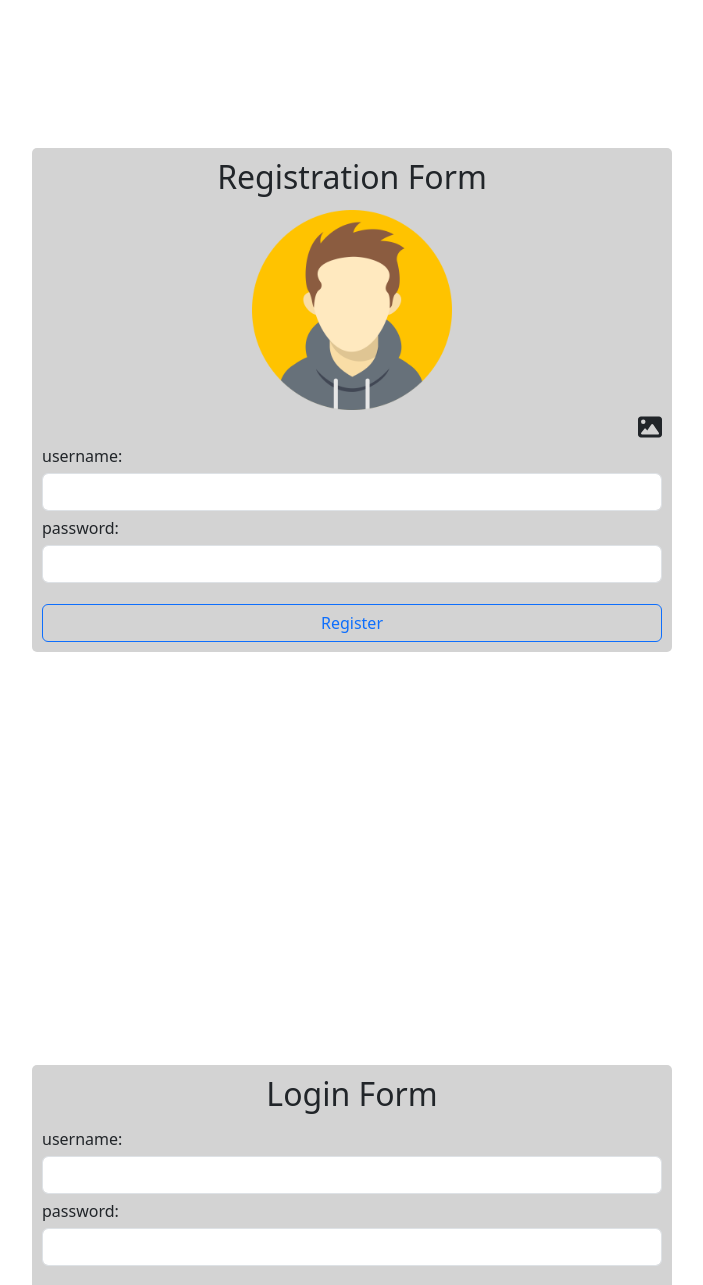
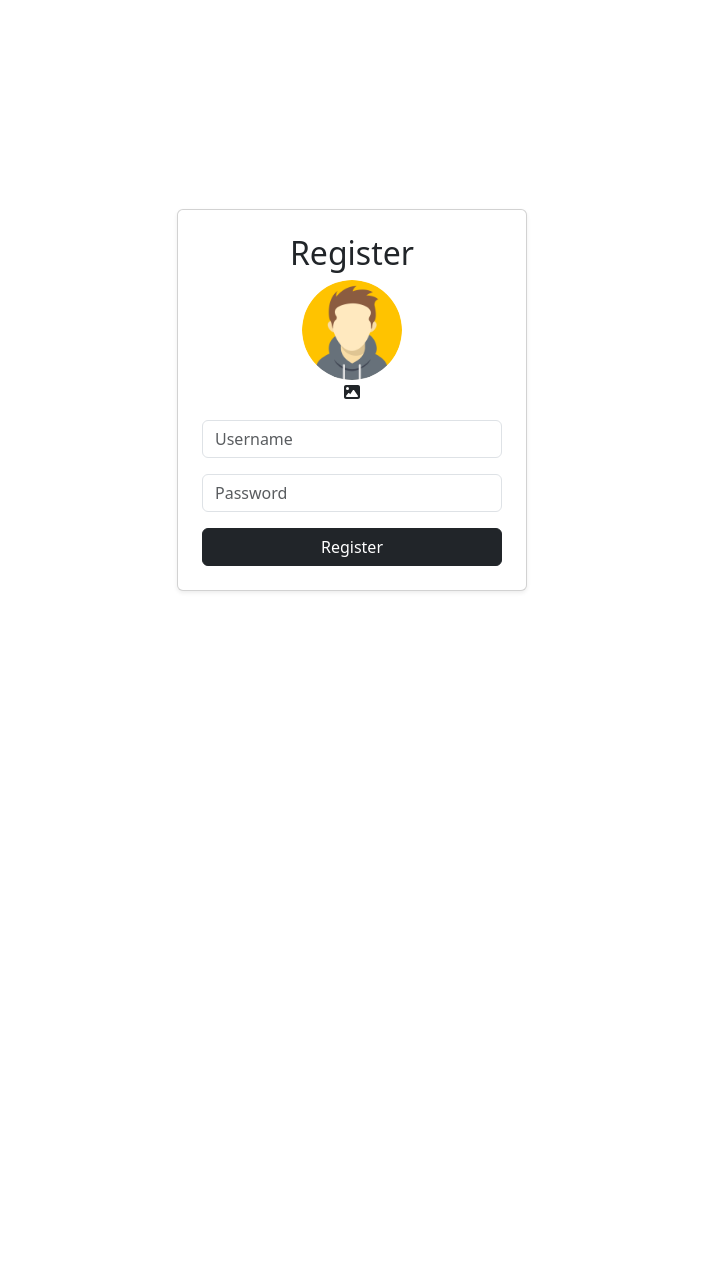
Before and after one commit to netanelzucaim/ChallengeZoneFrontend, a React (Vite) app: page /register in a window 1280 px wide. Shown: the top 1285 px of the page, without its empty margins (288-991 px from the left). After the commit the page ends 800 px from the top, so only its background shows below. Built offline with nearby package versions, Linux system fonts and the light colour scheme.

Commit message:
finish adding login and registration

```diff
--- a/package.json
+++ b/package.json
@@ -19,6 +19,7 @@
     "react": "^18.3.1",
     "react-dom": "^18.3.1",
     "react-hook-form": "^7.54.2",
+    "react-router-dom": "^7.1.5",
     "zod": "^3.24.1"
   },
   "devDependencies": {
--- a/src/components/App.tsx
+++ b/src/components/App.tsx
@@ -1,13 +1,22 @@
-// import RegistrationForm from "./RegistrationForm"
-import LoginForm from "./LoginForm"
-import RegistrationForm from "./RegistrationForm"
-function App() {
+import RegistrationForm from "./RegistrationForm";
+import LoginForm from "./LoginForm";
+import { BrowserRouter as Router, Route, Routes,Navigate } from 'react-router-dom';
+
+const App = () => {
   return (
-    <div>
-      <RegistrationForm/>
-      <LoginForm />
-    </div>
-  )
-}
+    <Router>
+      <div className="app-container">
 
-export default App
+        <Routes>
+          {/* Define Routes */}
+          <Route path="/register" element={<RegistrationForm />} />
+          <Route path="/login" element={<LoginForm />} />
+          {/* Default Route */}
+          <Route path="/" element={<Navigate to="/login" />} />
+        </Routes>
+      </div>
+    </Router>
+  );
+};
+
+export default App;
--- a/src/components/LoginForm.tsx
+++ b/src/components/LoginForm.tsx
@@ -1,16 +1,17 @@
-import { FC} from "react";
-import { FontAwesomeIcon } from "@fortawesome/react-fontawesome";
-import { faImage } from "@fortawesome/free-solid-svg-icons";
+import { FC } from "react";
 import { useForm } from "react-hook-form";
+import { useNavigate } from "react-router-dom";
 import userService, { User } from "../services/user_service";
+import 'bootstrap/dist/css/bootstrap.min.css';
 
 interface FormData {
   username: string;
   password: string;
+}
 
-}
 const LoginForm: FC = () => {
-  const { register, handleSubmit } = useForm<FormData>();
+  const { register, handleSubmit, formState: { errors } } = useForm<FormData>();
+  const navigate = useNavigate();
 
   const onSubmit = (data: FormData) => {
     console.log(data);
@@ -28,51 +29,38 @@ const LoginForm: FC = () => {
       });
   };
 
-
-
   return (
+    <div className="d-flex justify-content-center align-items-center vh-100">
+      <div className="card p-4 shadow-sm" style={{ width: '350px' }}>
+        <h2 className="text-center">Challenge Zone</h2>
+        <p className="text-center text-muted">Sign in</p>
+        <p className="text-center text-muted">Enter your username and sign in</p>
         <form onSubmit={handleSubmit(onSubmit)}>
-      <div
-        style={{
-          display: "flex",
-          justifyContent: "center",
-          alignItems: "center",
-          height: "100vh",
-          width: "100vw",
-        }}
-      >
-        <div
-          style={{
-            display: "flex",
-            flexDirection: "column",
-            backgroundColor: "lightgray",
-            padding: "10px",
-            margin: "10px",
-            borderRadius: "5px",
-            width: "50%",
-            justifyContent: "center",
-            gap: "5px",
-          }}
-        >
-          <h2 style={{ alignSelf: "center" }}>Login Form</h2>
-          <label>username:</label>
+          <div className="mb-3">
             <input
-            {...register("username")}
               type="text"
               className="form-control"
+              placeholder="Username"
+              {...register("username", { required: "Username is required" })}
             />
-          <label>password:</label>
+            {errors.username && <small className="text-danger">{errors.username.message}</small>}
+          </div>
+          <div className="mb-3">
             <input
-            {...register("password")}
               type="password"
               className="form-control"
+              placeholder="Password"
+              {...register("password", { required: "Password is required" })}
             />
-          <button type="submit" className="btn btn-outline-primary mt-3">
-            Login
-          </button>
+            {errors.password && <small className="text-danger">{errors.password.message}</small>}
+          </div>
+          <button type="submit" className="btn btn-dark w-100">Continue</button>
+        </form>
+        <div className="text-center mt-3">
+          <p className="text-muted">Don't have an account? <a href="#" className="text-dark" onClick={() => navigate('/register')}>Sign up</a></p>
         </div>
       </div>
-    </form>
+    </div>
   );
 };
 
--- a/src/components/RegistrationForm.tsx
+++ b/src/components/RegistrationForm.tsx
@@ -4,16 +4,17 @@ import { FontAwesomeIcon } from "@fortawesome/react-fontawesome";
 import { faImage } from "@fortawesome/free-solid-svg-icons";
 import { useForm } from "react-hook-form";
 import userService, { User } from "../services/user_service";
+import 'bootstrap/dist/css/bootstrap.min.css';
 
 interface FormData {
   username: string;
   password: string;
   img: File[];
 }
+
 const RegistrationForm: FC = () => {
   const [selectedImage, setSelectedImage] = useState<File | null>(null);
   const [errorMessage, setErrorMessage] = useState<string | null>(null);
-  // const inputFileRef = useRef<HTMLInputElement>(null)
   const { register, handleSubmit, watch } = useForm<FormData>();
   const [img] = watch(["img"]);
   const inputFileRef: { current: HTMLInputElement | null } = { current: null };
@@ -35,11 +36,11 @@ const RegistrationForm: FC = () => {
             console.log(response.data);
           })
           .catch((error) => {
-            console.log(error)
+            console.log(error);
             if (error.response && error.response.status === 409) {
               setErrorMessage(error.response.data);
             } else {
-                setErrorMessage("internal erorr, you entered the whole fields?");
+              setErrorMessage("Internal error, did you enter all fields?");
             }
           });
       })
@@ -53,46 +54,28 @@ const RegistrationForm: FC = () => {
       setSelectedImage(img[0]);
     }
   }, [img]);
+
   const { ref, ...restRegisterParams } = register("img");
+
   return (
+    <div className="d-flex justify-content-center align-items-center vh-100">
+      <div className="card p-4 shadow-sm" style={{ width: '350px' }}>
+        <h2 className="text-center">Register</h2>
         <form onSubmit={handleSubmit(onSubmit)}>
-      <div
-        style={{
-          display: "flex",
-          justifyContent: "center",
-          alignItems: "center",
-          height: "100vh",
-          width: "100vw",
-        }}
-      >
-        <div
-          style={{
-            display: "flex",
-            flexDirection: "column",
-            backgroundColor: "lightgray",
-            padding: "10px",
-            margin: "10px",
-            borderRadius: "5px",
-            width: "50%",
-            justifyContent: "center",
-            gap: "5px",
-          }}
-        >
-          <h2 style={{ alignSelf: "center" }}>Registration Form</h2>
+          <div className="text-center mb-3">
             <img
-            style={{ width: "200px", height: "200px", alignSelf: "center" }}
               src={selectedImage ? URL.createObjectURL(selectedImage) : avatar}
-          ></img>
-          <div style={{ alignSelf: "end" }}>
+              alt="Avatar"
+              className="rounded-circle"
+              style={{ width: '100px', height: '100px' }}
+            />
+            <div>
               <FontAwesomeIcon
-              className="fa-xl"
                 icon={faImage}
-              onClick={() => {
-                inputFileRef.current?.click();
-              }}
+                onClick={() => inputFileRef.current?.click()}
+                style={{ cursor: 'pointer' }}
               />
             </div>
-
             <input
               ref={(item) => {
                 inputFileRef.current = item;
@@ -101,29 +84,32 @@ const RegistrationForm: FC = () => {
               {...restRegisterParams}
               type="file"
               accept="image/png, image/jpeg"
-            style={{ display: "none" }}
+              style={{ display: 'none' }}
             />
-          <label>username:</label>
+          </div>
+          <div className="mb-3">
             <input
-            {...register("username")}
               type="text"
               className="form-control"
+              placeholder="Username"
+              {...register("username", { required: "Username is required" })}
             />
-          <label>password:</label>
+          </div>
+          <div className="mb-3">
             <input
-            {...register("password")}
               type="password"
               className="form-control"
+              placeholder="Password"
+              {...register("password", { required: "Password is required" })}
             />
+          </div>
           {errorMessage && (
-            <div style={{ color: "red", alignSelf: "center" }}>{errorMessage}</div>
+            <div className="text-danger text-center mb-3">{errorMessage}</div>
           )}
-          <button type="submit" className="btn btn-outline-primary mt-3">
-            Register
-          </button>
+          <button type="submit" className="btn btn-dark w-100">Register</button>
+        </form>
       </div>
     </div>
-    </form>
   );
 };
 
```
Also changed, not shown: src/assets/pic.jpg (added), 1 other file (tests, documents, lock files or other folders). Lines whose indentation alone changed are shown as unchanged.
